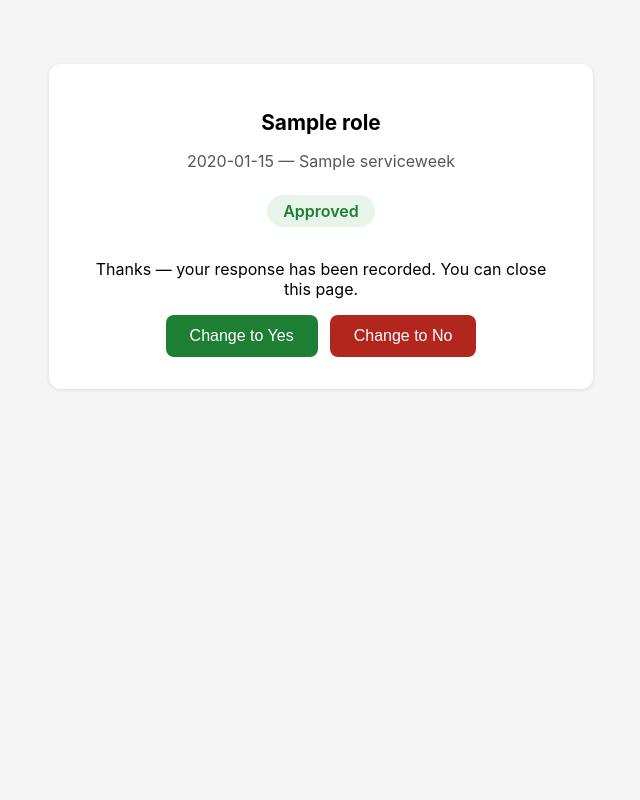
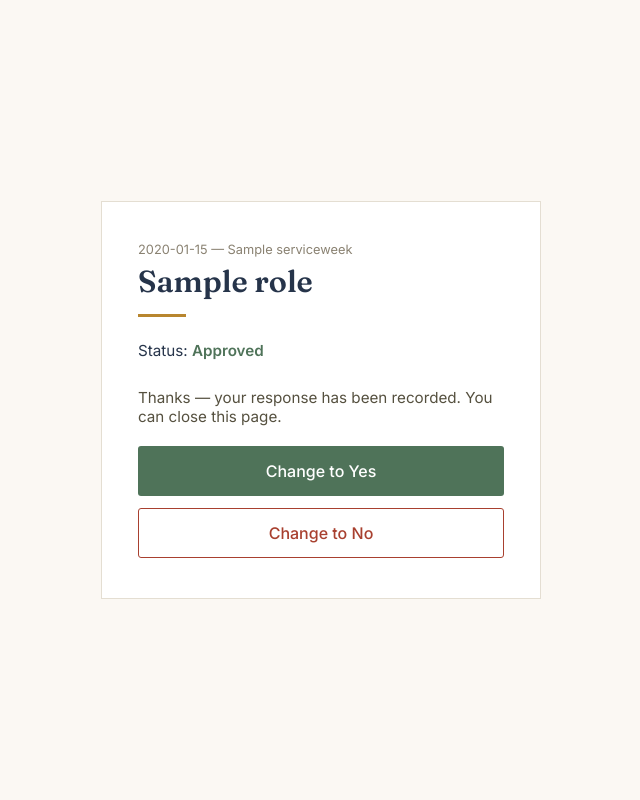
Before and after one commit to cambridgebaptistchurchnz-arch/Planning-Webapp, a Django app: page /respond/00000000-0000-0000-0000-000000000001/ in a window 1280 px wide. Shown: the whole page, without its empty margins (319-959 px from the left). Run offline with Django 5.2, Linux system fonts and the light colour scheme; tables that the repository leaves empty hold one stand-in row (values such as "Sample post").

Commit message:
Give the volunteer response page and emails a real visual identity

```diff
--- a/scheduling/templates/emails/assignment_email.txt
+++ b/scheduling/templates/emails/assignment_email.txt
@@ -8,5 +8,3 @@ Date: {{ assignment.service_week }}
 Please confirm whether you're able to serve by clicking the link below:
 
 {{ respond_url }}
-
-Thanks for serving!
--- a/scheduling/templates/scheduling/respond.html
+++ b/scheduling/templates/scheduling/respond.html
@@ -4,38 +4,144 @@
     <meta charset="UTF-8">
     <meta name="viewport" content="width=device-width, initial-scale=1.0">
     <title>Confirm your availability</title>
+    <link rel="preconnect" href="https://fonts.googleapis.com">
+    <link rel="preconnect" href="https://fonts.gstatic.com" crossorigin>
+    <link href="https://fonts.googleapis.com/css2?family=Fraunces:opsz,wght@9..144,400;9..144,600&family=Inter:wght@400;500;600&display=swap" rel="stylesheet">
     <style>
-        body { font-family: -apple-system, Arial, sans-serif; background: #f5f5f5; margin: 0; padding: 24px; }
-        .card { max-width: 480px; margin: 40px auto; background: #fff; border-radius: 12px; padding: 32px;
-                box-shadow: 0 1px 4px rgba(0,0,0,0.1); text-align: center; }
-        h1 { font-size: 1.3em; margin-bottom: 8px; }
-        .detail { color: #555; margin-bottom: 24px; }
-        .status { display: inline-block; padding: 6px 16px; border-radius: 999px; font-weight: 600; margin-bottom: 16px; }
-        .status.approved { background: #e6f4ea; color: #1e7e34; }
-        .status.declined { background: #fdecea; color: #b3261e; }
-        .status.pending { background: #fff4e5; color: #a15c00; }
-        .buttons { display: flex; gap: 12px; justify-content: center; margin-top: 16px; }
-        button { padding: 12px 24px; border: none; border-radius: 8px; font-size: 1em; cursor: pointer; }
-        .approve { background: #1e7e34; color: #fff; }
-        .decline { background: #b3261e; color: #fff; }
+        :root {
+            --ink: #26344A;
+            --paper: #FBF8F3;
+            --gold: #B8862F;
+            --sage: #4F7359;
+            --clay: #A8402F;
+            --line: #E4DED2;
+        }
+
+        * { box-sizing: border-box; }
+
+        body {
+            font-family: 'Inter', -apple-system, sans-serif;
+            background: var(--paper);
+            color: var(--ink);
+            margin: 0;
+            padding: 32px 20px;
+            min-height: 100vh;
+            display: flex;
+            align-items: center;
+            justify-content: center;
+        }
+
+        .ticket {
+            max-width: 440px;
+            width: 100%;
+            background: #fff;
+            border: 1px solid var(--line);
+            padding: 40px 36px;
+        }
+
+        .eyebrow {
+            font-size: 0.8rem;
+            color: #8A8272;
+            margin: 0 0 6px 0;
+        }
+
+        h1 {
+            font-family: 'Fraunces', Georgia, serif;
+            font-weight: 600;
+            font-size: 1.9rem;
+            line-height: 1.2;
+            margin: 0 0 14px 0;
+        }
+
+        .rule {
+            width: 48px;
+            height: 3px;
+            background: var(--gold);
+            margin-bottom: 24px;
+        }
+
+        .status-line {
+            font-size: 0.95rem;
+            margin-bottom: 28px;
+        }
+
+        .status-word {
+            font-weight: 600;
+        }
+        .status-word.pending { color: var(--gold); }
+        .status-word.approved { color: var(--sage); }
+        .status-word.declined { color: var(--clay); }
+
+        .prompt {
+            font-size: 1rem;
+            margin-bottom: 20px;
+        }
+
+        .buttons {
+            display: flex;
+            flex-direction: column;
+            gap: 12px;
+        }
+
+        button {
+            font-family: 'Inter', sans-serif;
+            font-size: 1rem;
+            font-weight: 500;
+            padding: 14px 20px;
+            border-radius: 3px;
+            border: 1px solid transparent;
+            cursor: pointer;
+            width: 100%;
+        }
+
+        button.approve {
+            background: var(--sage);
+            color: #fff;
+        }
+
+        button.decline {
+            background: transparent;
+            color: var(--clay);
+            border-color: var(--clay);
+        }
+
+        button:focus-visible {
+            outline: 2px solid var(--ink);
+            outline-offset: 2px;
+        }
+
+        .done-note {
+            font-size: 0.95rem;
+            color: #55503F;
+            margin-bottom: 20px;
+        }
     </style>
 </head>
 <body>
-    <div class="card">
+    <div class="ticket">
+        <p class="eyebrow">{{ assignment.service_week }}</p>
         <h1>{{ assignment.role }}</h1>
-        <p class="detail">{{ assignment.service_week }}</p>
+        <div class="rule"></div>
 
-        <p><span class="status {{ assignment.status }}">{{ assignment.get_status_display }}</span></p>
+        <p class="status-line">
+            Status:
+            <span class="status-word {{ assignment.status }}">{{ assignment.get_status_display }}</span>
+        </p>
 
         {% if assignment.status == "pending" %}
-            <p>Are you able to serve this week?</p>
+            <p class="prompt">You have been placed on the schedule for the following dates. To respond or simply view this schedule, click the appropriate button below.
+
+Thanks,
+
+Gillian Meier
+Cambridge Baptist Church</p>
             <form method="post" class="buttons">
                 {% csrf_token %}
                 <button type="submit" name="action" value="approve" class="approve">Yes, I'll be there</button>
                 <button type="submit" name="action" value="decline" class="decline">Sorry, can't make it</button>
             </form>
         {% else %}
-            <p>Thanks — your response has been recorded. You can close this page.</p>
+            <p class="done-note">Thanks — your response has been recorded. You can close this page.</p>
             <form method="post" class="buttons">
                 {% csrf_token %}
                 <button type="submit" name="action" value="approve" class="approve">Change to Yes</button>
```
Also changed, not shown: scheduling/admin.py (+19 -3 lines), scheduling/templates/emails/assignment_email.html (+17 -17 lines).
